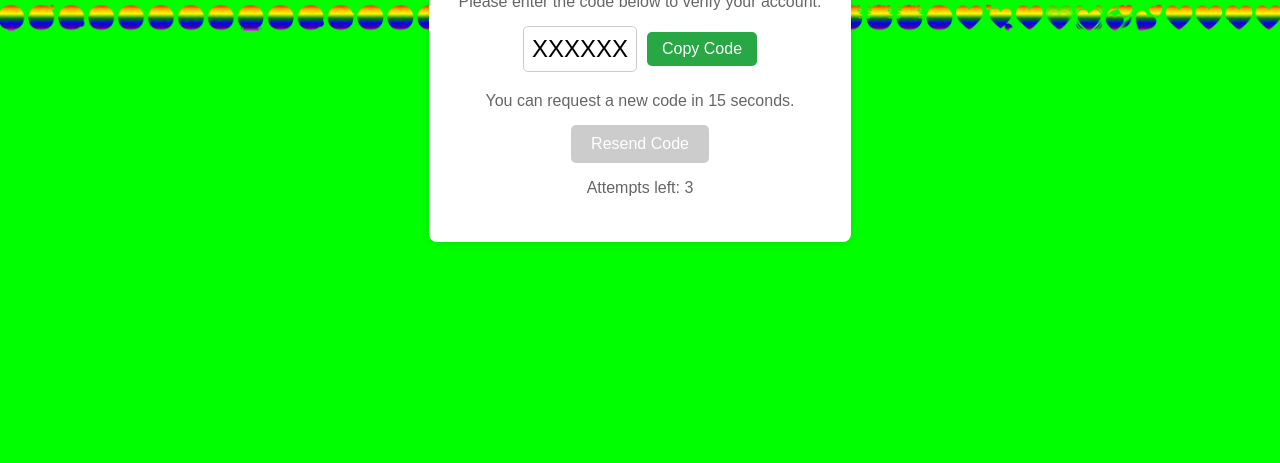
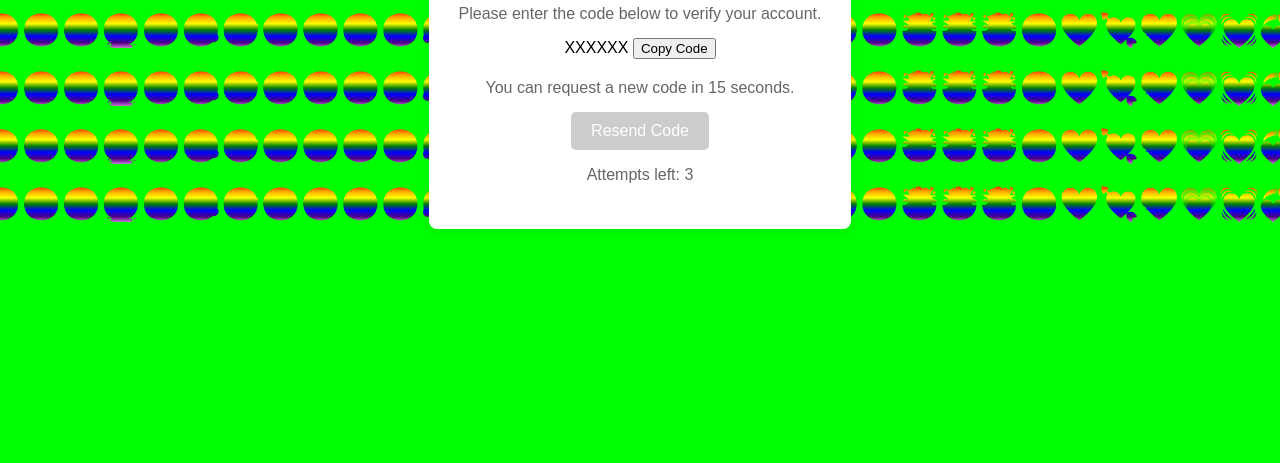
Before and after one commit to Cobutech254pro/Tes, a plain HTML site: page index.html in a window 1280 px wide. Shown: the part 337-800 px from the top of the page. Drawn offline with Linux system fonts and the light colour scheme.

Commit message:
𝐏𝐑𝐄𝐌𝐈𝐔𝐌

```diff
--- a/public/css/verification.css
+++ b/public/css/verification.css
@@ -26,36 +26,6 @@ h1 {
 p {
     color: #666;
     margin-bottom: 15px;
-}
-
-.code-display-container {
-    display: flex;
-    align-items: center;
-    justify-content: center;
-    margin-bottom: 20px;
-}
-
-#verification-code-display {
-    font-size: 1.5em;
-    margin-right: 10px;
-    padding: 8px;
-    border: 1px solid #ccc;
-    border-radius: 5px;
-    user-select: all; /* Allow selection of the code */
-}
-
-#copy-code-button {
-    padding: 8px 15px;
-    background-color: #28a745;
-    color: white;
-    border: none;
-    border-radius: 5px;
-    cursor: pointer;
-    font-size: 1em;
-}
-
-#copy-code-button:hover {
-    background-color: #218838;
 }
 
 .code-input-container {
@@ -117,14 +87,15 @@ p {
 }
 
 .background-text {
-    font-size: 1.5em; /* Adjust emoji size as needed */
+    font-size: 2em; /* Adjust size as needed */
+    font-weight: bold;
     white-space: nowrap;
     color: transparent;
     background: linear-gradient(180deg, red, orange, yellow, green, blue, indigo, violet); /* Vertical gradient */
     -webkit-background-clip: text;
     background-clip: text;
-    animation: flowTextVertical 30s linear infinite; /* Adjust speed as needed */
-    margin-bottom: 0.5em; /* Adjust spacing between emojis */
+    animation: flowTextVertical 10s linear infinite; /* Faster vertical animation (10 seconds) */
+    margin-bottom: 20px; /* Spacing between repetitions */
 }
 
 @keyframes flowTextVertical {
```
